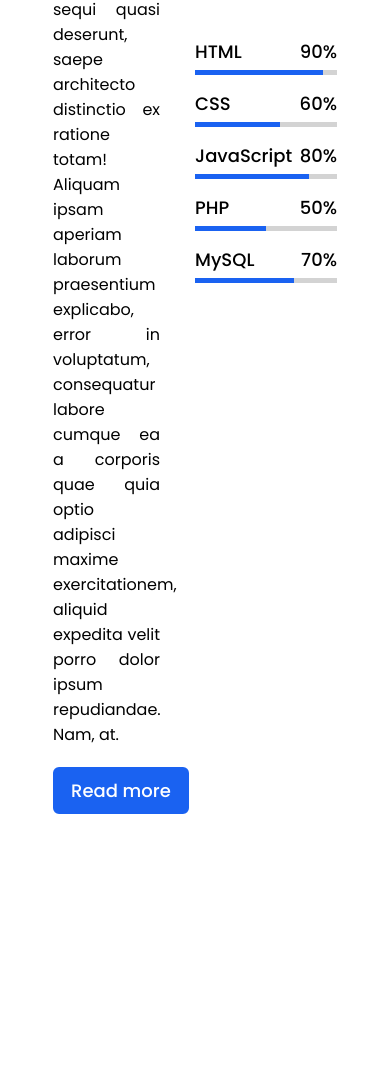
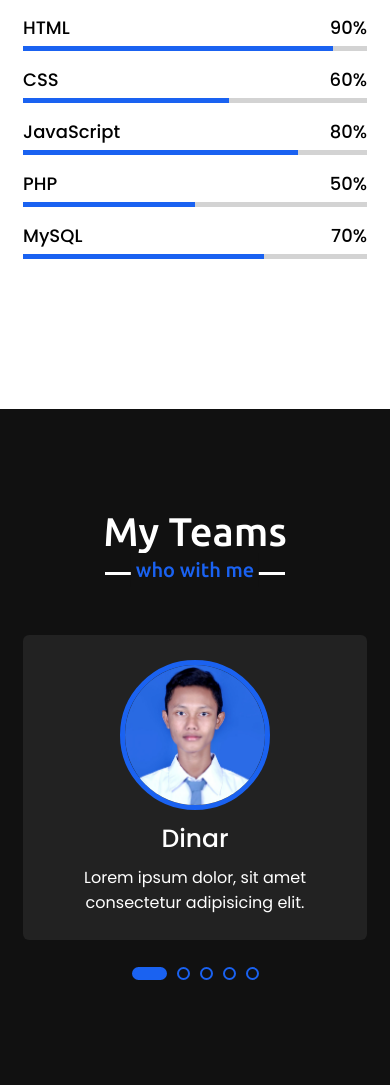
Before and after one commit to Dinar10/Website-Portfolio, a plain HTML site: page index.html in a window 390 px wide. Shown: the part 3805-4890 px from the top of the page. Before the commit the page ends 4719 px from the top, so only its background shows below. Drawn offline with nearby package versions, Linux system fonts and the light colour scheme.

Commit message:
Update responsive My Skills & Add Teams section

```diff
--- a/index.html
+++ b/index.html
@@ -4,12 +4,18 @@
     <meta charset="UTF-8" />
     <meta http-equiv="X-UA-Compatible" content="IE=edge" />
     <meta name="viewport" content="width=device-width, initial-scale=1.0" />
+    <title>Personal Portifolio Website</title>
     <link rel="stylesheet" href="style.css" />
     <!-- Script fontawesome -->
     <script src="https://kit.fontawesome.com/0fd9cc0902.js" crossorigin="anonymous"></script>
     <!-- Script jQuery -->
     <script src="https://code.jquery.com/jquery-3.6.0.min.js"></script>
-    <title>Personal Portifolio Website</title>
+    <!-- Script cdnjs -->
+    <script src="https://cdnjs.cloudflare.com/ajax/libs/waypoints/4.0.1/jquery.waypoints.min.js"></script>
+    <!-- Script owlcarousel -->
+    <script src="https://cdnjs.cloudflare.com/ajax/libs/OwlCarousel2/2.3.4/owl.carousel.min.js"></script>
+    <!-- Script owlcarousel stylecss -->
+    <link rel="stylesheet" href="https://cdnjs.cloudflare.com/ajax/libs/OwlCarousel2/2.3.4/assets/owl.carousel.min.css" />
   </head>
   <body>
     <!-- Navbar Start -->
@@ -156,6 +162,55 @@
     </section>
     <!-- Skill Section End -->
 
+    <!-- teams section start -->
+    <section class="teams" id="teams">
+      <div class="max-width">
+        <h2 class="title">My Teams</h2>
+        <div class="carousel owl-carousel">
+          <div class="card">
+            <div class="box">
+              <img src="img/dinarc.jpeg" alt="dinar" />
+              <div class="text">Dinar</div>
+              <p>Lorem ipsum dolor, sit amet consectetur adipisicing elit.</p>
+            </div>
+          </div>
+          <div class="card">
+            <div class="box">
+              <img src="img/2.jpg" alt="dinar" />
+              <div class="text">Someone name</div>
+              <p>Lorem ipsum dolor, sit amet consectetur adipisicing elit.</p>
+            </div>
+          </div>
+          <div class="card">
+            <div class="box">
+              <img src="img/3.jpg" alt="dinar" />
+              <div class="text">Someone name</div>
+              <p>Lorem ipsum dolor, sit amet consectetur adipisicing elit.</p>
+            </div>
+          </div>
+          <div class="card">
+            <div class="box">
+              <img src="img/4.jpg" alt="dinar" />
+              <div class="text">Someone name</div>
+              <p>Lorem ipsum dolor, sit amet consectetur adipisicing elit.</p>
+            </div>
+          </div>
+          <div class="card">
+            <div class="box">
+              <img src="img/5.jpg" alt="dinar" />
+              <div class="text">Someone name</div>
+              <p>Lorem ipsum dolor, sit amet consectetur adipisicing elit.</p>
+            </div>
+          </div>
+        </div>
+      </div>
+    </section>
+    <!-- teams section End -->
+
+    <!-- Contact section Start -->
+    <!-- Comesoon -->
+    <!-- Contact section End -->
+
     <!-- Script JS -->
     <script src="script.js"></script>
   </body>
--- a/script.js
+++ b/script.js
@@ -12,4 +12,26 @@ $(document).ready(function () {
     $('.navbar .menu').toggleClass('active');
     $('.menu-btn i').toggleClass('active');
   });
+
+  /*------------- Owl Carousel ------------------*/
+  $('.carousel').owlCarousel({
+    margin: 20,
+    loop: true,
+    autoplayTimeOut: 2000,
+    autoplayHoverPause: true,
+    responsive: {
+      0: {
+        items: 1,
+        nav: false,
+      },
+      600: {
+        items: 2,
+        nav: false,
+      },
+      1000: {
+        items: 3,
+        nav: false,
+      },
+    },
+  });
 });
--- a/style.css
+++ b/style.css
@@ -124,7 +124,8 @@
   -------------------------- */
 .about,
 .services,
-.skills {
+.skills,
+.teams {
   font-family: 'Poppins', sans-serif;
 }
 .about .about-content,
@@ -221,14 +222,17 @@ section .title::after {
 /* ------------------------
   Services Section
   ---------------------------------- */
-.services {
+.services,
+.teams {
   color: #fff;
   background: #111;
 }
-.services .title::before {
+.services .title::before,
+.teams .title::before {
   background: #fff;
 }
-.services .title::after {
+.services .title::after,
+.teams .title::after {
   background: #111;
   content: 'who i provide';
 }
@@ -342,6 +346,70 @@ section .title::after {
   width: 70%;
 }
 
+/* --------------------------
+  Teams Section
+  -------------------------------------- */
+.teams .title::after {
+  content: 'who with me';
+}
+.teams .carousel .card {
+  background: #222;
+  border-radius: 6px;
+  padding: 25px 35px;
+  text-align: center;
+  transition: all 0.3s ease;
+}
+.teams .carousel .card:hover {
+  background: #1a62f1;
+}
+.teams .carousel .card .box {
+  display: flex;
+  flex-direction: column;
+  justify-content: center;
+  align-items: center;
+  transition: all 0.3s ease;
+}
+.teams .carousel .card:hover .box {
+  transform: scale(1.05);
+}
+.teams .carousel .card .text {
+  font-size: 25px;
+  font-weight: 500;
+  margin: 10px 0 7px 0;
+}
+.teams .carousel .card img {
+  height: 150px;
+  width: 150px;
+  object-fit: cover;
+  border-radius: 50%;
+  border: 5px solid #1a62f1;
+  transition: all 0.3s ease;
+}
+.teams .carousel .card:hover img {
+  border-color: #fff;
+}
+.owl-dots {
+  text-align: center;
+  margin-top: 20px;
+}
+.owl-dot {
+  height: 13px;
+  width: 13px;
+  margin: 0 5px;
+  outline: none !important;
+  border-radius: 50%;
+  border: 2px solid #1a62f1 !important;
+  transition: all 0.3s ease;
+}
+.owl-dot.active {
+  width: 35px;
+  border-radius: 14px;
+}
+.owl-dot.active,
+.owl-dot:hover {
+  background: #1a62f1 !important;
+}
+
 /* ----------------------------------
   responsive media query start
   ----------------------------------------------------*/
@@ -430,6 +498,10 @@ section .title::after {
     width: calc(45% - 10px);
     margin-bottom: 20px;
   }
+  .skills .skills-contect .column {
+    width: 100%;
+    margin-bottom: 35px;
+  }
 }
 
 @media (max-width: 690px) {
```
Also changed, not shown: img/2.jpg (added), img/3.jpg (added), img/4.jpg (added), img/5.jpg (added).
